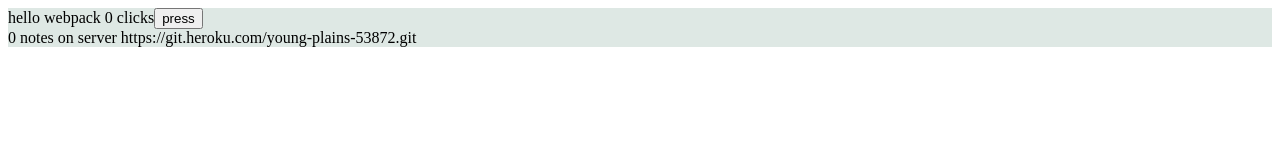
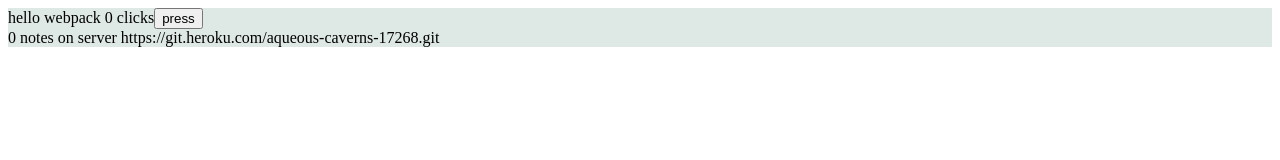
Before and after one commit to sklehti/FSO_part_7_backend, a React app in the folder webpack-osa7/: page / in a window 1280 px wide. Shown: the top 160 px of the page. Built offline with nearby package versions, Linux system fonts and the light colour scheme; no server answers; the HTML template or start-up script is replaced by a standard one.

Commit message:
pientä muutosta

```diff
--- a/webpack-osa7/src/App.js
+++ b/webpack-osa7/src/App.js
@@ -15,7 +15,7 @@ const App = () => {
   const [counter, setCounter] = useState(0);
   const [values, setValues] = useState([]);
   //const url = "https://sheltered-sierra-43879.herokuapp.com/api/notes";
-  const url = "https://git.heroku.com/young-plains-53872.git";
+  const url = "https://git.heroku.com/aqueous-caverns-17268.git";
 
   const notes = useNotes(url);
 
```
